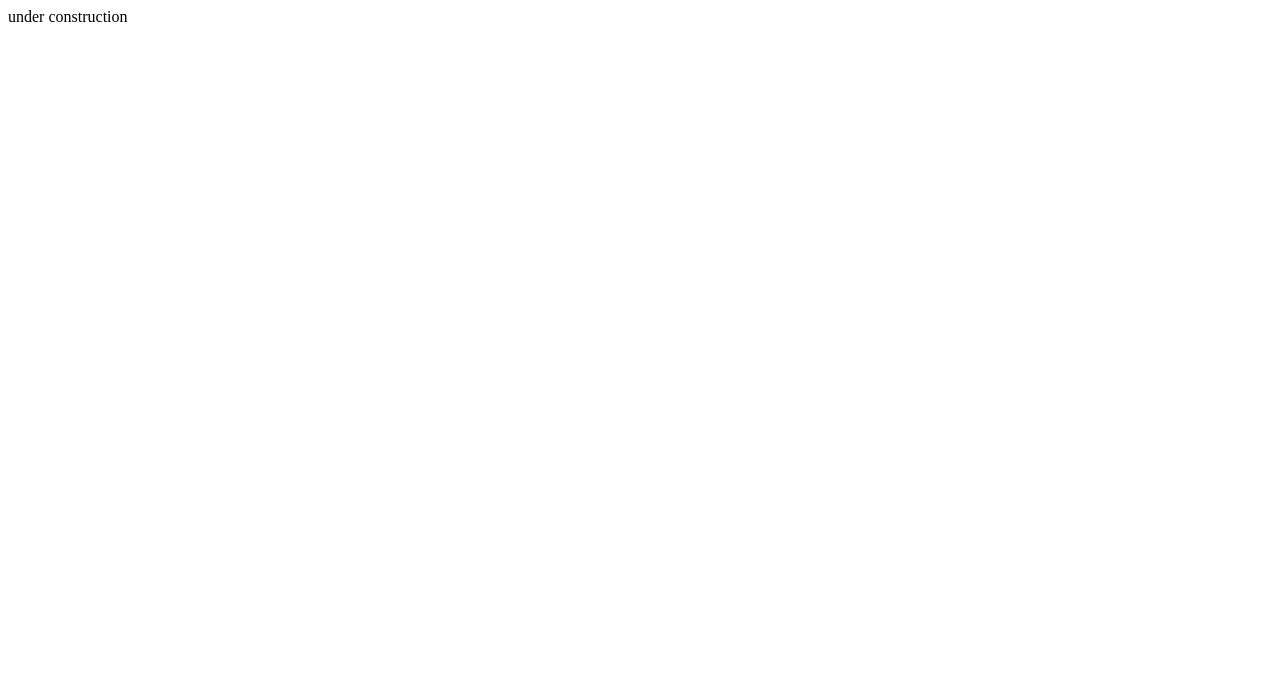
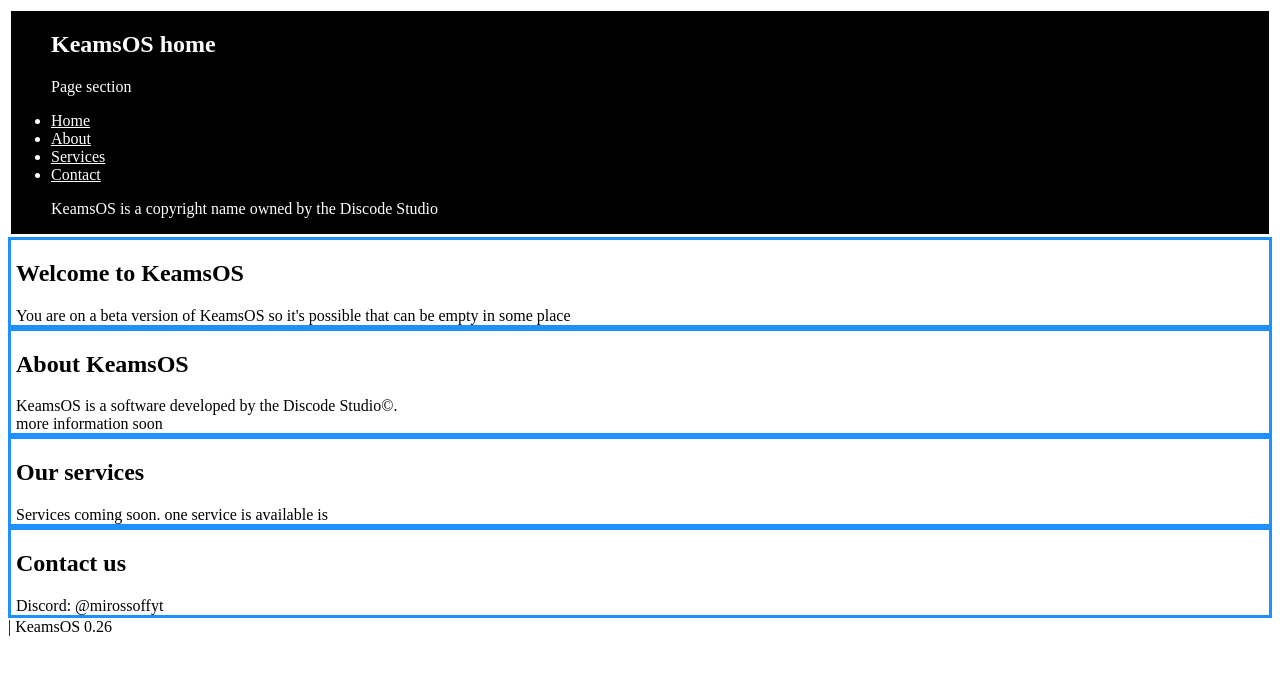
Before and after one commit to Discode-Studio/KeamsOS, a plain HTML site: page index.html in a window 1280 px wide. Drawn offline with Linux system fonts and the light colour scheme.

Commit message:
Update index.html

```diff
--- a/index.html
+++ b/index.html
@@ -1 +1,70 @@
-under construction
+<!DOCTYPE html>
+<html lang="fr">
+<head>
+    <meta charset="UTF-8">
+    <meta name="viewport" content="width=device-width, initial-scale=1.0">
+    <title>KeamsOS</title>
+    <link rel="stylesheet" href="index.css">
+    <style>
+      header {
+        background-color: Black;
+        border: 3px solid white;
+        color: white;
+      }
+      a {
+        color: white;
+        align-self: center;
+        align-items: center;
+      }
+      section {
+        border: 3px solid dodgerblue;
+        padding-left: 5px;
+      }
+    </style>
+</head>
+<body>
+        <header>
+            <nav>
+                <ul>
+                  <h1>KeamsOS home</h1>
+                  <p>Page section </p>
+                    <li><a href="#home">Home</a></li>
+                    <li><a href="#about">About</a></li>
+                    <li><a href="#services">Services</a></li>
+                    <li><a href="#contact">Contact</a></li>
+                    <p>KeamsOS is a copyright name owned by the Discode Studio</p>
+                </ul>
+            </nav>
+        </header>
+
+    <div class="content">
+        <section id="home">
+            <h1>Welcome to KeamsOS</h1>
+            You are on a beta version of KeamsOS so it's possible that can be empty in some place
+        </section>
+
+        <section id="about">
+            <h2>About KeamsOS</h2>
+            KeamsOS is a software developed by the Discode Studio©.<br>
+            more information soon
+        </section>
+
+        <section id="services">
+            <h2>Our services</h2>
+            Services coming soon. one service is available is <a href="whs.html">Discord Webhook sender</a>
+        </section>
+
+        <section id="contact">
+            <h2>Contact us</h2>
+            Discord: @mirossoffyt
+        </section>
+    </div>
+
+    <div class="rain"></div>
+    <footer>
+      |  KeamsOS 0.26
+    </footer>
+
+    <script src="effects.js"></script>
+</body>
+</html>
```
